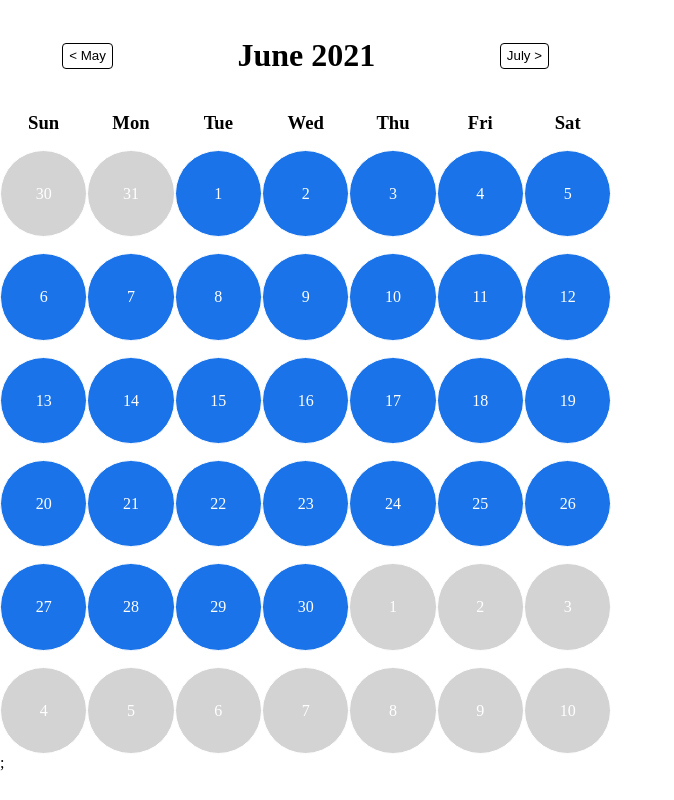
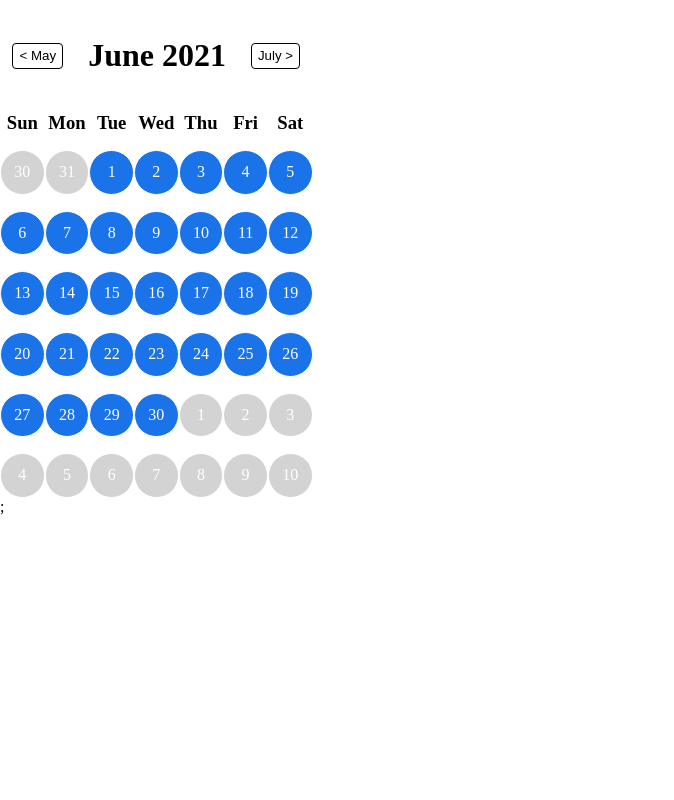
Before and after one commit to ayershov777/availability-picker, a React (Create React App) app in the folder client/: page / in a window 1280 px wide. Shown: the whole page, without its empty margins (0-674 px from the left). Built offline with nearby package versions, Linux system fonts and the light colour scheme.

Commit message:
:lipstick: draft

```diff
--- a/client/public/index.html
+++ b/client/public/index.html
@@ -10,6 +10,7 @@
       content="Web site created using create-react-app"
     />
     <link rel="apple-touch-icon" href="%PUBLIC_URL%/logo192.png" />
+    <link href="https://fonts.googleapis.com/icon?family=Material+Icons" rel="stylesheet">
     <!--
       manifest.json provides metadata used when your web app is installed on a
       user's mobile device or desktop. See https://developers.google.com/web/fundamentals/web-app-manifest/
--- a/client/src/components/Scheduler/Scheduler.tsx
+++ b/client/src/components/Scheduler/Scheduler.tsx
@@ -1,5 +1,5 @@
 import { useSelector } from "react-redux";
-import styled from "styled-components";
+import styled, { keyframes } from "styled-components";
 
 import { WEEKDAYS } from "../../utils/dateTime";
 
@@ -8,14 +8,61 @@ import MonthPicker from "./MonthPicker";
 import TimeSelector from "../TimeSelector/TimeSelector";
 import { getDates, getSelectedDate } from "../../redux/selectors";
 import useViewport, { Viewport } from "../../hooks/useViewport";
+import { useEffect, useState } from 'react';
 
-const MobileContainer = styled.div`
+// const MobileContainer = styled.div`
+//     padding: 0px calc(100vw/7);
+// `;
+
+// const DesktopContainer = styled.div`
+//     // display: grid;
+//     // grid-template-columns: auto 1fr;
+// `;
+
+const DatePickerPanelDesktop = styled.div`
+    position: sticky;
+    top: 0px;
+    display: inline-block;
+    vertical-align: top;
+}
+`;
+const DatePickerPanelMobile = styled.div`
+    display: block;
     padding: 0px calc(100vw/7);
+    // position: fixed;
+    // top: 0px;
 `;
+const slidedown = keyframes`
+  from {
+    height: 0;
+  }
 
-const DesktopContainer = styled.div`
-    display: grid;
-    grid-template-columns: 1fr 4fr;
+  to {
+    height: 3.5rem;
+  }
+`;
+const DatePickerBar = styled.div`
+    display: block;
+    // padding: 0px calc(100vw/7);
+    position: fixed;
+    top: 0px;
+    height: 3.5rem;
+    width: 100%;
+    border-bottom: 1px solid rgba(105, 105, 105, 0.5);
+    margin-bottom: 1rem;
+    z-index: 10;
+    background-color: #e4e4e4;
+    box-shadow: 10px 5px 5px grey;
+    text-align: center;
+    color: #457ba9;
+    font-weight: 600;
+    font-size: 1.1rem;
+    font-family: monospace;
+    animation: ${slidedown} 0.3s ease-out;
+
+    & sub {
+        cursor: pointer;
+    }
 `;
 
 const Grid = styled.div`
@@ -32,13 +79,28 @@ const WeekdayLabel = styled.div`
 
 function Scheduler() {
     const dates = useSelector(getDates);
+    const selectedDate = useSelector(getSelectedDate);
     const viewport = useViewport();
+    const DatePickerPanel = viewport >= Viewport.SM ? DatePickerPanelDesktop : DatePickerPanelMobile;
+    const [showDateBar, setShowDateBar] = useState(false);
 
-    const Container = viewport >= Viewport.SM ? DesktopContainer : MobileContainer;
+    useEffect(() => {
+        const el = document.querySelector(".datepicker-dots");
+        const observer = new IntersectionObserver(
+            ([e]) => {
+                console.log(e.intersectionRatio);
+                e.intersectionRatio < 0.001 ? setShowDateBar(true) : setShowDateBar(false); }
+        );
+
+        el && observer.observe(el);
+        return () => {
+            el && observer.unobserve(el);
+        }
+    }, [])
 
     return (
-        <Container>
-            <div>
+        <div>
+            <DatePickerPanel className="datepicker-dots">
                 <MonthPicker />
                 <Grid>
                     {WEEKDAYS.map((weekday, idx) => (
@@ -53,10 +115,20 @@ function Scheduler() {
                         />
                     ))}
                 </Grid>
-            </div>
+            </DatePickerPanel>
+            {showDateBar &&
+                <DatePickerBar className="datepicker-bar" onClick={()=>window.scroll({
+                    top: 0, behavior: 'smooth'
+                  })}>
+                    <p>
+                        {selectedDate?.toDateString()}
+                        {" "}
+                        <sub className="material-icons">expand_more</sub>
+                    </p>
+                </DatePickerBar> }
 
             <TimeSelector />
-        </Container>
+        </div>
     );
 }
 
--- a/client/src/components/Scheduler/SchedulerCell.tsx
+++ b/client/src/components/Scheduler/SchedulerCell.tsx
@@ -2,27 +2,30 @@ import { useDispatch, useSelector } from "react-redux";
 import styled from "styled-components";
 import CSS from "csstype";
 import { setSelectedDateAction } from "../../redux/actions";
-import { getMonthIndex } from "../../redux/selectors";
+import { getMonthIndex, getSelectedDate } from "../../redux/selectors";
+import useViewport, { Viewport } from '../../hooks/useViewport';
 
 type CellProps = {
     backgroundColor: CSS.Property.BackgroundColor;
+    textColor: CSS.Property.Color;
+    circleSize: string;
+    borderColor: CSS.Property.Color;
 }
 
 const Cell = styled.div<CellProps>`
     margin: auto;
-    height: calc(100vw/15);
-    border: none;
-    width: calc(100vw/15);
-    line-height: calc(100vw/15);
+    height: ${props => props.circleSize};
+    width: ${props => props.circleSize};
+    line-height: ${props => props.circleSize};
     border-radius: 50%;
     text-align: center;
     background-color: ${props => props.backgroundColor};
-    color: white;
-    border: 1px solid white;
+    color: ${props => props.textColor};
+    border: ${props => `1px solid ${props.borderColor}`};
     cursor: pointer;
 
     &:hover {
-        background-color: white;
+        background-color: #99bff1;
         color: black;
         border: 1px solid ${props => props.backgroundColor};
     }
@@ -40,8 +43,10 @@ type SchedulerCellProps = {
 function SchedulerCell({ date }: SchedulerCellProps) {
     const dispatch = useDispatch();
     const monthIndex = useSelector(getMonthIndex);
+    const selectedDate = useSelector(getSelectedDate);
+    const viewport = useViewport();
 
-    const backgroundColor = getBackgroundColor(monthIndex, date.getMonth());
+    const {backgroundColor, textColor, circleSize, borderColor} = getCellStyles(viewport, monthIndex, selectedDate, date);
 
     function selectDay() {
         dispatch(setSelectedDateAction(date));
@@ -50,22 +55,37 @@ function SchedulerCell({ date }: SchedulerCellProps) {
     function handleClick() {
         selectDay();
     }
-
     return (
         <Wrapper>
-            <Cell onClick={handleClick} backgroundColor={backgroundColor}>
+            <Cell onClick={handleClick} backgroundColor={backgroundColor} textColor={textColor} circleSize={circleSize || "calc(100vw/20)"} borderColor={borderColor || 'currentcolor'} >
                 {date.getDate()}
             </Cell>
         </Wrapper>
     );
 }
 
-function getBackgroundColor(selectedMonth: number, cellMonth: number) {
-    if(selectedMonth === cellMonth) {
-        return "#1a73e8";
-    }
+function getCellStyles(
+    viewport: Viewport,
+	monthIndex: number,
+	selectedDate: Date | undefined,
+	date: Date
+) {
+	const selectedMonth = selectedDate?.getMonth(),
+		cellMonth = date.getMonth(),
+		cellDate = date.getDate(),
+        circleSize = viewport >= Viewport.SM ? "calc(100vw/30)" : "calc(100vw/18)";
+    if (selectedMonth === cellMonth && selectedDate?.getDate() === cellDate)
+		return {
+			backgroundColor: "#FFFFFF",
+			textColor: "#1a73e8",
+            circleSize,
+			borderColor: "#1a73e8",
+		};
+	if (monthIndex === cellMonth) {
+		return { backgroundColor: "#1a73e8", textColor: "#FFFFFF", circleSize };
+	}
 
-    return "lightgray";
+	return { backgroundColor: "lightgray", textColor: "#FFFFFF", circleSize };
 }
 
 export default SchedulerCell;
--- a/client/src/components/TimeSelector/TimeSelector.tsx
+++ b/client/src/components/TimeSelector/TimeSelector.tsx
@@ -1,28 +1,47 @@
 import { useSelector } from "react-redux";
-import styled from "styled-components";
+import styled, { keyframes } from "styled-components";
+import useViewport, { Viewport } from '../../hooks/useViewport';
 import { getSelectedDate } from "../../redux/selectors";
 import { SCROLLBAR_WIDTH } from "../../utils/common";
 
 import SelectedTimeSlots from "./SelectedTimeSlots";
 import TimeSlotsSelector from "./TimeSlotsSelector";
 
-const Container = styled.div`
+const slidedown = keyframes`
+    from {
+      top: -200px;
+    }
+
+    to {
+      top: 0;
+    }
+  `;
+const Container = styled.div<{viewport: Viewport}>`
     position: relative;
-    top: 0;
-    bottom: 0;
-    left: 0;
+    margin: 2rem 0 0 0;
     right: -${SCROLLBAR_WIDTH}px;
-`;
+    color: steelblue;
+    text-align: center;
+    font-family: monospace;
+    font-size: 1.1rem;
+    display: inline-block;
+    width: ${ ({viewport}) => viewport > Viewport.SM ? 'calc(100vw - ((100vw / 30 + 10px) * 7 ) )': viewport === Viewport.SM ? '50vw' : '100%'} };;
+    vertical-align: top;
+    min-height: 300px;
+    animation: ${slidedown} 0.4s ease-out;
+    `;
 
 function TimeSelector() {
     const selectedDate = useSelector(getSelectedDate);
+    const viewport = useViewport();
+    // const margin = viewport > Viewport.SM ? "0 0 0 1rem" : "2rem 0 0 0";
 
     if (selectedDate === undefined) {
         return <></>;
     }
 
     return (
-        <Container>
+        <Container viewport={viewport}>
             <TimeSlotsSelector selectedDate={selectedDate}/>
             <SelectedTimeSlots selectedDate={selectedDate}/>
         </Container>
--- a/client/src/components/TimeSelector/TimeSlotsSelector.tsx
+++ b/client/src/components/TimeSelector/TimeSlotsSelector.tsx
@@ -21,6 +21,10 @@ const Slot = styled.div`
 `;
 
 const Slots = styled.div`
+    ${Slot}:nth-child(4n),
+    ${Slot}:nth-child(4n-1) {
+        background-color: white;
+    }
     ${Slot}:nth-child(4n-3),
     ${Slot}:nth-child(4n-2) {
         background-color: lightblue;
```
